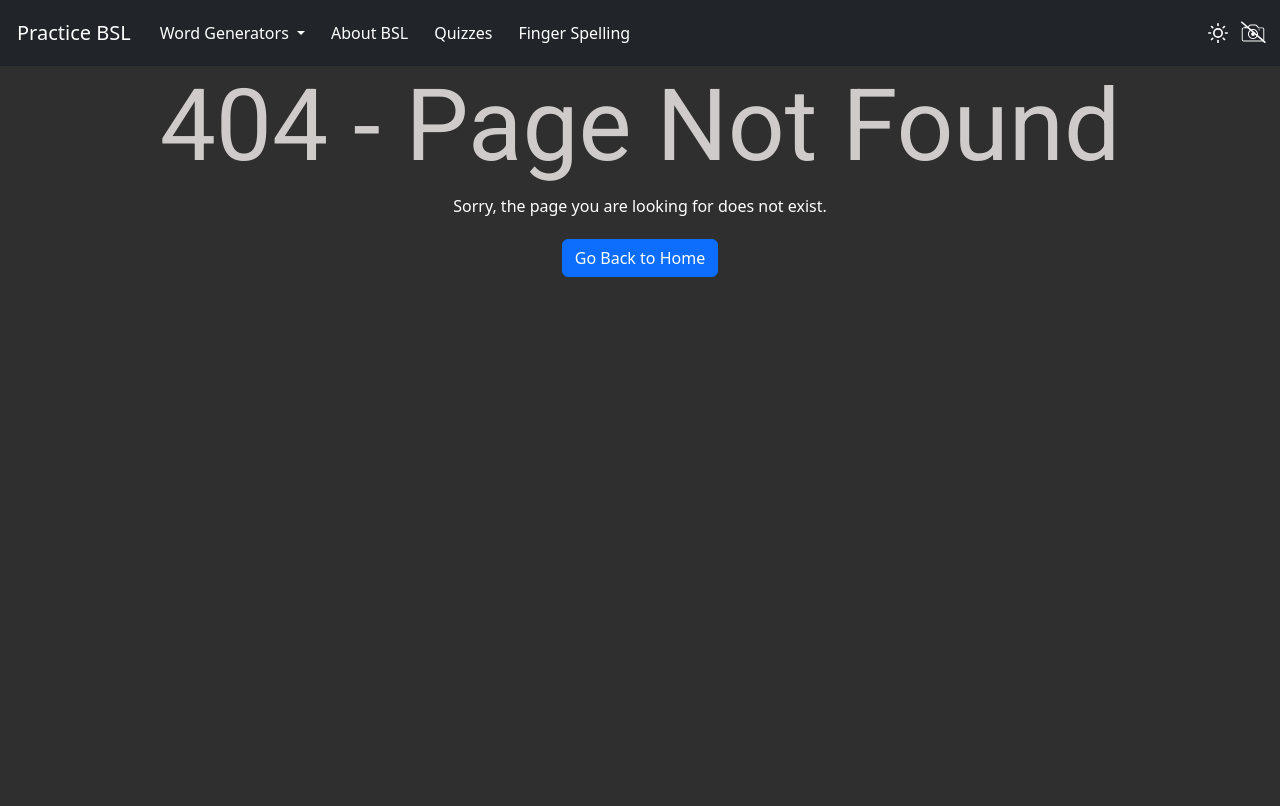
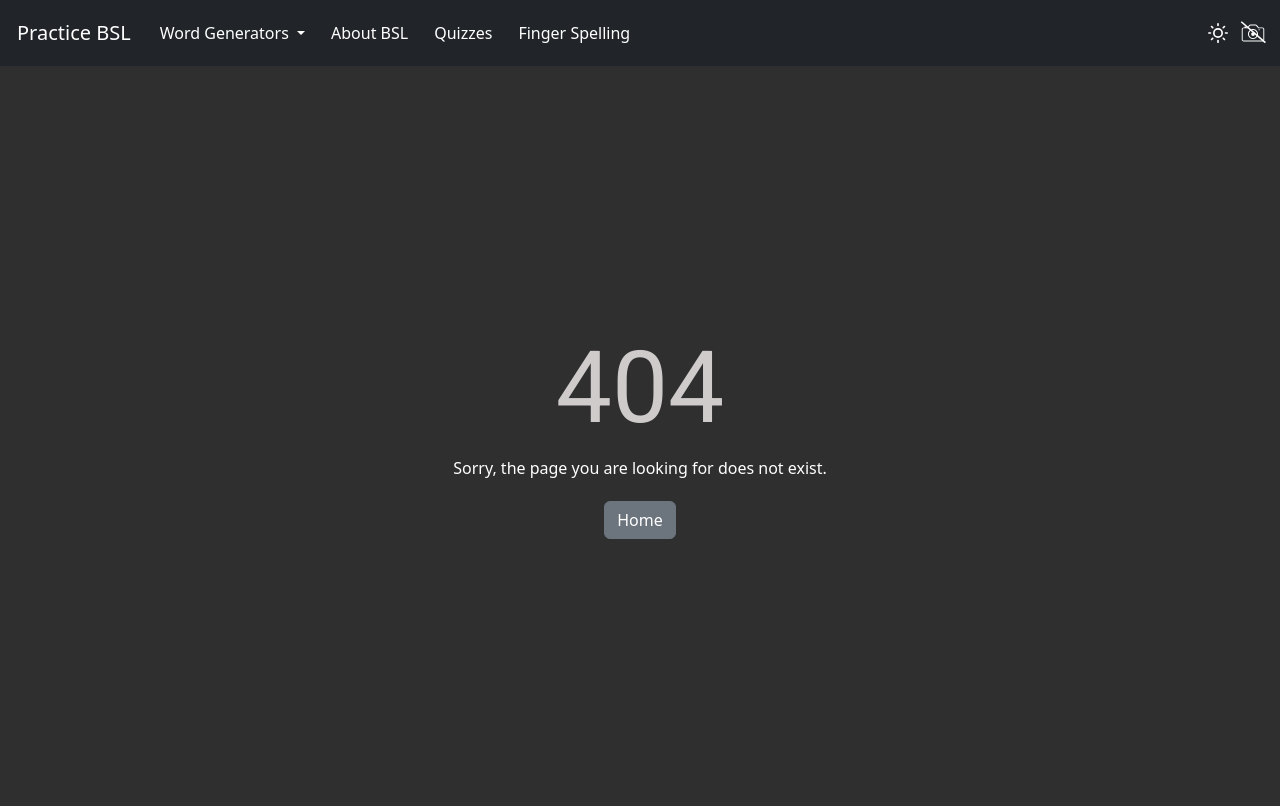
Before and after one commit to UniccornZ365/bsl, a Flask app: template templates/error.html in a window 1280 px wide. Before the commit the page ends 277 px from the top, so only its background shows below. Run offline with Flask 3, Linux system fonts and the light colour scheme; the template is opened without the code that fills it, so the values that code supplies are empty.

Commit message:
Changes to error catching 🗑️

```diff
--- a/templates/error.html
+++ b/templates/error.html
@@ -3,9 +3,9 @@
 {% block title %}Page Not Found{% endblock %}
 
 {% block content %}
-<div class="container text-center">
-    <h1>404 - Page Not Found</h1>
+<div class="container text-center content-centred">
+    <h1>404</h1>
     <p>Sorry, the page you are looking for does not exist.</p>
-    <a href="/" class="btn btn-primary">Go Back to Home</a>
+    <a href="/" class="btn btn-secondary">Home</a>
 </div>
 {% endblock %}
```
